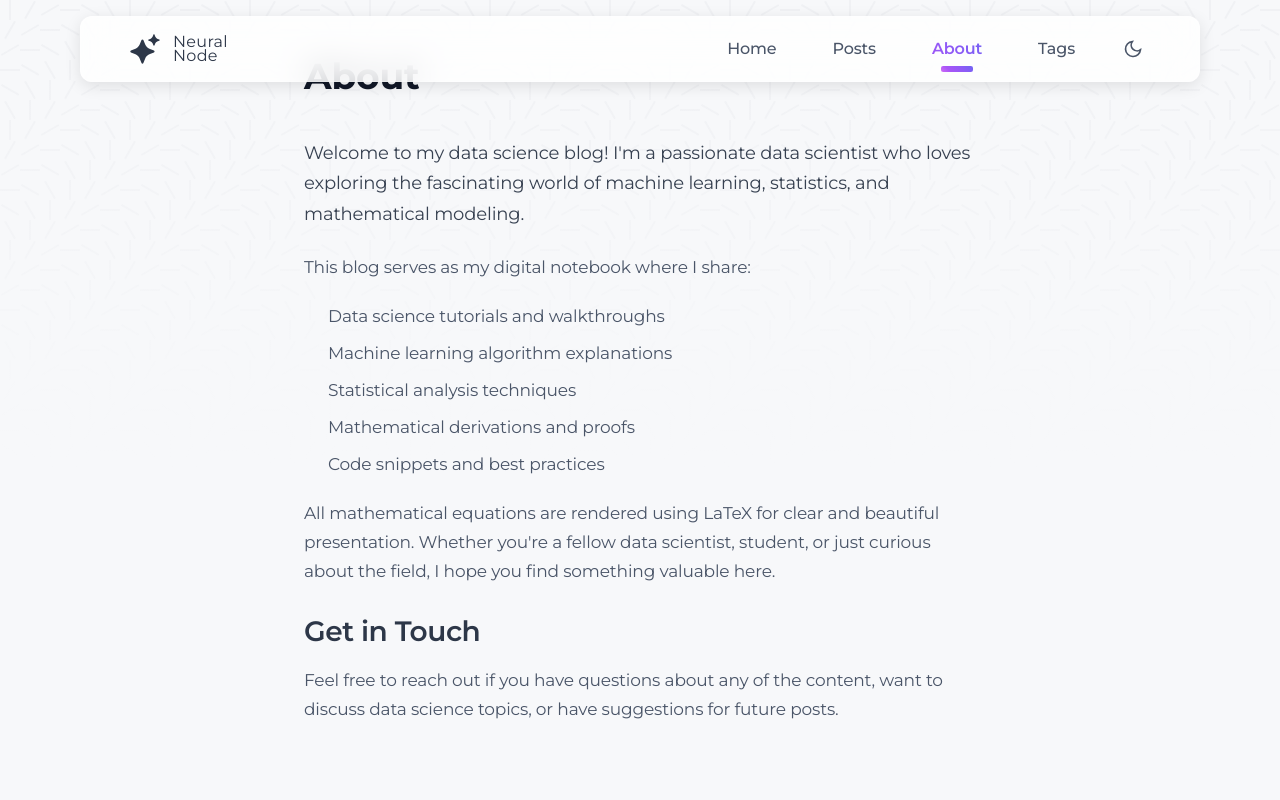
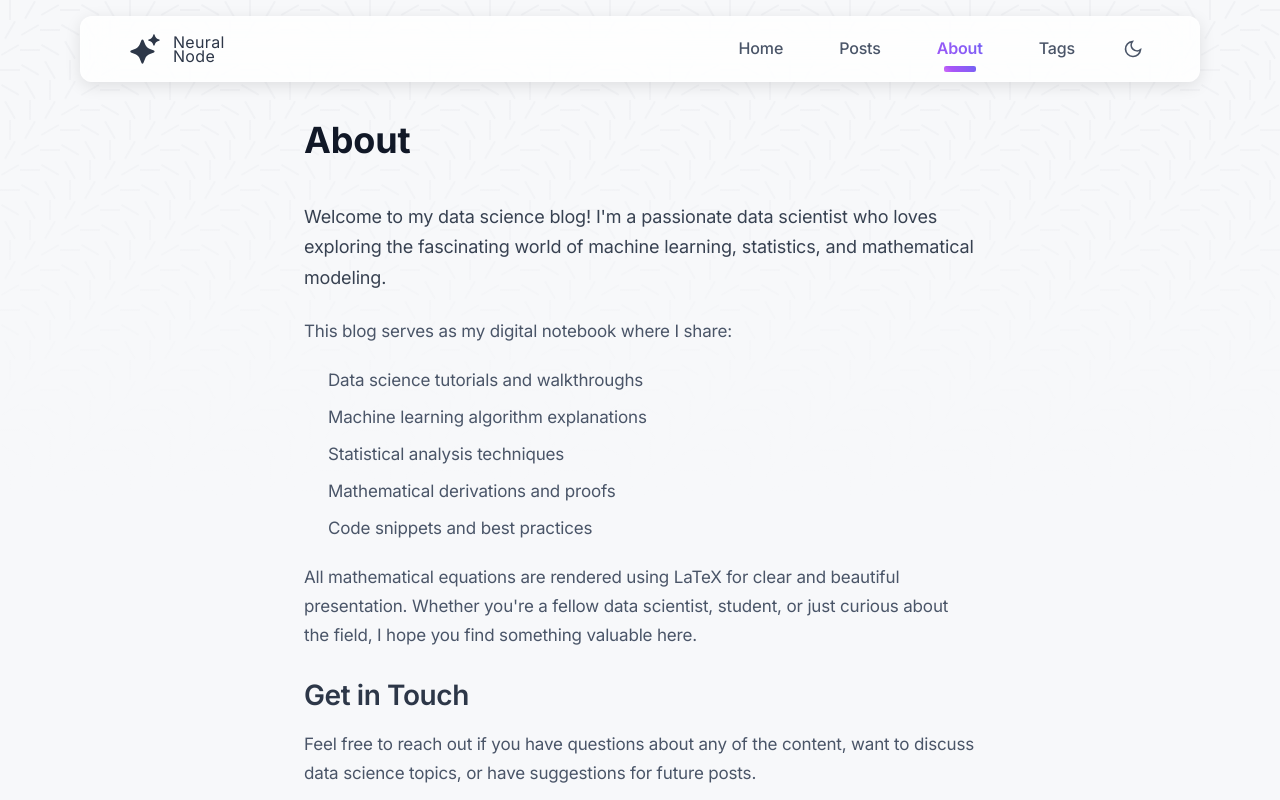
Before and after one commit to MayukhSobo/neural-node-UI, a Next.js app: page /about in a window 1280 px wide. Shown: the top 800 px of the page. Built offline with nearby package versions, Linux system fonts and the light colour scheme.

Commit message:
fix(app): Font fix - alignment fix - scroll fix

```diff
--- a/src/app/about/page.tsx
+++ b/src/app/about/page.tsx
@@ -1,20 +1,35 @@
 export default function AboutPage() {
   return (
-    <div className="container-custom" style={{ paddingTop: '3rem', paddingBottom: '3rem' }}>
-      <div style={{ maxWidth: '42rem', margin: '0 auto' }}>
-        <h1 style={{ fontSize: '2.25rem', fontWeight: '700', color: '#111827', marginBottom: '2rem' }}>
+    <div
+      className="container-custom"
+      style={{ paddingTop: "7rem", paddingBottom: "3rem" }}
+    >
+      <div style={{ maxWidth: "42rem", margin: "0 auto" }}>
+        <h1
+          style={{
+            fontSize: "2.25rem",
+            fontWeight: "700",
+            color: "#111827",
+            marginBottom: "2rem",
+          }}
+        >
           About
         </h1>
 
         <div className="prose-custom">
-          <p style={{ fontSize: '1.125rem', color: '#374151', marginBottom: '1.5rem' }}>
-            Welcome to my data science blog! I&apos;m a passionate data scientist who loves exploring
-            the fascinating world of machine learning, statistics, and mathematical modeling.
+          <p
+            style={{
+              fontSize: "1.125rem",
+              color: "#374151",
+              marginBottom: "1.5rem",
+            }}
+          >
+            Welcome to my data science blog! I&apos;m a passionate data
+            scientist who loves exploring the fascinating world of machine
+            learning, statistics, and mathematical modeling.
           </p>
 
-          <p>
-            This blog serves as my digital notebook where I share:
-          </p>
+          <p>This blog serves as my digital notebook where I share:</p>
 
           <ul>
             <li>Data science tutorials and walkthroughs</li>
@@ -25,18 +40,20 @@ export default function AboutPage() {
           </ul>
 
           <p>
-            All mathematical equations are rendered using LaTeX for clear and beautiful presentation.
-            Whether you&apos;re a fellow data scientist, student, or just curious about the field,
-            I hope you find something valuable here.
+            All mathematical equations are rendered using LaTeX for clear and
+            beautiful presentation. Whether you&apos;re a fellow data scientist,
+            student, or just curious about the field, I hope you find something
+            valuable here.
           </p>
 
           <h2>Get in Touch</h2>
           <p>
-            Feel free to reach out if you have questions about any of the content,
-            want to discuss data science topics, or have suggestions for future posts.
+            Feel free to reach out if you have questions about any of the
+            content, want to discuss data science topics, or have suggestions
+            for future posts.
           </p>
         </div>
       </div>
     </div>
-  )
+  );
 }
--- a/src/app/globals.css
+++ b/src/app/globals.css
@@ -46,7 +46,7 @@
 
 /* Custom base styles with optimized fonts */
 html {
-  font-family: Montserrat, sans-serif;
+  font-family: Inter, sans-serif;
   font-feature-settings: "kern" 1, "liga" 1, "calt" 1;
   text-rendering: optimizeLegibility;
   -webkit-font-smoothing: antialiased;
@@ -137,7 +137,7 @@ body {
 }
 
 .prose-custom code {
-  font-family: Montserrat, sans-serif;
+  font-family: Inter, sans-serif;
   background-color: #f7fafc;
   color: #2d3748;
   padding: 0.125rem 0.25rem;
@@ -147,7 +147,7 @@ body {
 }
 
 .prose-custom pre {
-  font-family: Montserrat, sans-serif;
+  font-family: Inter, sans-serif;
   overflow-x: auto;
   margin: 1.5rem 0;
   border-radius: 0.5rem;
@@ -249,7 +249,7 @@ body {
 }
 
 .logo {
-  font-family: Montserrat, sans-serif;
+  font-family: Inter, sans-serif;
   font-size: 1.5rem;
   font-weight: 400;
   color: #2d3748;
@@ -268,7 +268,7 @@ body {
 
 .logo-neural,
 .logo-node {
-  font-family: Montserrat, sans-serif;
+  font-family: Inter, sans-serif;
   font-size: 1rem;
   font-weight: 400;
   letter-spacing: 0.02em;
--- a/src/app/layout.tsx
+++ b/src/app/layout.tsx
@@ -1,10 +1,10 @@
 import type { Metadata } from "next";
-import { Montserrat } from "next/font/google";
+import { Inter } from "next/font/google";
 import "./globals.css";
 import Header from "@/components/blog/Header";
 import Footer from "@/components/blog/Footer";
 
-const montserrat = Montserrat({
+const inter = Inter({
   subsets: ["latin"],
   display: "swap",
   preload: true,
@@ -40,7 +40,7 @@ export default function RootLayout({
         />
       </head>
       <body
-        className={montserrat.className}
+        className={inter.className}
         style={{
           WebkitFontSmoothing: "antialiased",
           MozOsxFontSmoothing: "grayscale",
--- a/src/app/tags/[tag]/page.tsx
+++ b/src/app/tags/[tag]/page.tsx
@@ -1,75 +1,90 @@
-import { getPaginatedPostsByTag, getAllPosts } from '@/lib/posts'
-import PostCard from '@/components/blog/PostCard'
-import Pagination from '@/components/blog/Pagination'
-import Link from 'next/link'
+import { getPaginatedPostsByTag, getAllPosts } from "@/lib/posts";
+import PostCard from "@/components/blog/PostCard";
+import Pagination from "@/components/blog/Pagination";
+import Link from "next/link";
 
 interface TagPageProps {
-  params: { tag: string }
-  searchParams: { page?: string }
+  params: { tag: string };
+  searchParams: { page?: string };
 }
 
 export default async function TagPage({ params, searchParams }: TagPageProps) {
-  const { tag } = params
-  const currentPage = parseInt(searchParams.page || '1', 10)
-  const postsPerPage = 6
+  const { tag } = params;
+  const currentPage = parseInt(searchParams.page || "1", 10);
+  const postsPerPage = 6;
 
   const {
     posts,
     currentPage: validatedPage,
     totalPages,
-    totalPosts
-  } = await getPaginatedPostsByTag(decodeURIComponent(tag), currentPage, postsPerPage)
+    totalPosts,
+  } = await getPaginatedPostsByTag(
+    decodeURIComponent(tag),
+    currentPage,
+    postsPerPage
+  );
 
   return (
-    <div className="container-custom" style={{ paddingTop: '3rem', paddingBottom: '3rem' }}>
+    <div
+      className="container-custom"
+      style={{ paddingTop: "7rem", paddingBottom: "3rem" }}
+    >
       {/* Header */}
-      <div style={{ marginBottom: '3rem' }}>
-        <nav style={{ marginBottom: '1.5rem' }}>
+      <div style={{ marginBottom: "3rem" }}>
+        <nav style={{ marginBottom: "1.5rem" }}>
           <Link
             href="/"
             style={{
-              color: '#6366f1',
-              textDecoration: 'none',
-              fontSize: '0.875rem',
-              fontWeight: '500'
+              color: "#6366f1",
+              textDecoration: "none",
+              fontSize: "0.875rem",
+              fontWeight: "500",
             }}
           >
             ← Back to all posts
           </Link>
         </nav>
 
-        <div style={{
-          display: 'flex',
-          justifyContent: 'space-between',
-          alignItems: 'center',
-          flexWrap: 'wrap',
-          gap: '1rem'
-        }}>
+        <div
+          style={{
+            display: "flex",
+            justifyContent: "space-between",
+            alignItems: "center",
+            flexWrap: "wrap",
+            gap: "1rem",
+          }}
+        >
           <div>
-            <h1 style={{
-              fontSize: '2.25rem',
-              fontWeight: '700',
-              color: '#2d3748',
-              margin: '0 0 0.5rem 0',
-              letterSpacing: '-0.02em'
-            }}>
+            <h1
+              style={{
+                fontSize: "2.25rem",
+                fontWeight: "700",
+                color: "#2d3748",
+                margin: "0 0 0.5rem 0",
+                letterSpacing: "-0.02em",
+              }}
+            >
               Posts tagged &ldquo;{decodeURIComponent(tag)}&rdquo;
             </h1>
-            <p style={{
-              color: '#6b7280',
-              fontSize: '1.125rem',
-              margin: 0
-            }}>
-              {totalPosts} {totalPosts === 1 ? 'post' : 'posts'} found
+            <p
+              style={{
+                color: "#6b7280",
+                fontSize: "1.125rem",
+                margin: 0,
+              }}
+            >
+              {totalPosts} {totalPosts === 1 ? "post" : "posts"} found
             </p>
           </div>
 
           {validatedPage > 1 && (
-            <div style={{
-              fontSize: '0.875rem',
-              color: '#6b7280',
-              fontWeight: '500'
-            }}>
+            <div
+              style={{
+                fontSize: "0.875rem",
+                color: "#6b7280",
+                fontWeight: "500",
+              }}
+            >
               Page {validatedPage} of {totalPages}
             </div>
           )}
@@ -93,16 +108,16 @@ export default async function TagPage({ params, searchParams }: TagPageProps) {
           />
         </>
       ) : (
-        <div style={{ textAlign: 'center', padding: '4rem 0' }}>
-          <p style={{ color: '#6b7280', fontSize: '1.125rem' }}>
+        <div style={{ textAlign: "center", padding: "4rem 0" }}>
+          <p style={{ color: "#6b7280", fontSize: "1.125rem" }}>
             No posts found with the tag &ldquo;{decodeURIComponent(tag)}&rdquo;.
           </p>
           <Link
             href="/"
             style={{
-              color: '#6366f1',
-              textDecoration: 'none',
-              fontWeight: '500'
+              color: "#6366f1",
+              textDecoration: "none",
+              fontWeight: "500",
             }}
           >
             View all posts →
@@ -110,28 +125,32 @@ export default async function TagPage({ params, searchParams }: TagPageProps) {
         </div>
       )}
     </div>
-  )
+  );
 }
 
 // Generate static params for all unique tags
 export async function generateStaticParams() {
-  const posts = await getAllPosts()
-  const allTags = posts.flatMap(post => post.tags || [])
-  const uniqueTags = Array.from(new Set(allTags))
+  const posts = await getAllPosts();
+  const allTags = posts.flatMap((post) => post.tags || []);
+  const uniqueTags = Array.from(new Set(allTags));
 
   return uniqueTags.map((tag) => ({
-    tag: encodeURIComponent(tag)
-  }))
+    tag: encodeURIComponent(tag),
+  }));
 }
 
 // Generate metadata for each tag page
-export async function generateMetadata({ params }: { params: { tag: string } }) {
-  const tag = decodeURIComponent(params.tag)
-  const posts = await getPaginatedPostsByTag(tag, 1, 100) // Get all posts for count
+export async function generateMetadata({
+  params,
+}: {
+  params: { tag: string };
+}) {
+  const tag = decodeURIComponent(params.tag);
+  const posts = await getPaginatedPostsByTag(tag, 1, 100); // Get all posts for count
 
   return {
     title: `Posts tagged "${tag}" - Data Blog`,
     description: `${posts.totalPosts} posts about ${tag}. Explore data science, machine learning, and mathematics.`,
     keywords: [tag, "data science", "machine learning", "blog"],
-  }
+  };
 }
```
Also changed, not shown: src/app/tags/page.tsx (+53 -33 lines), src/components/blog/PostCard.tsx (+10 -26 lines).
